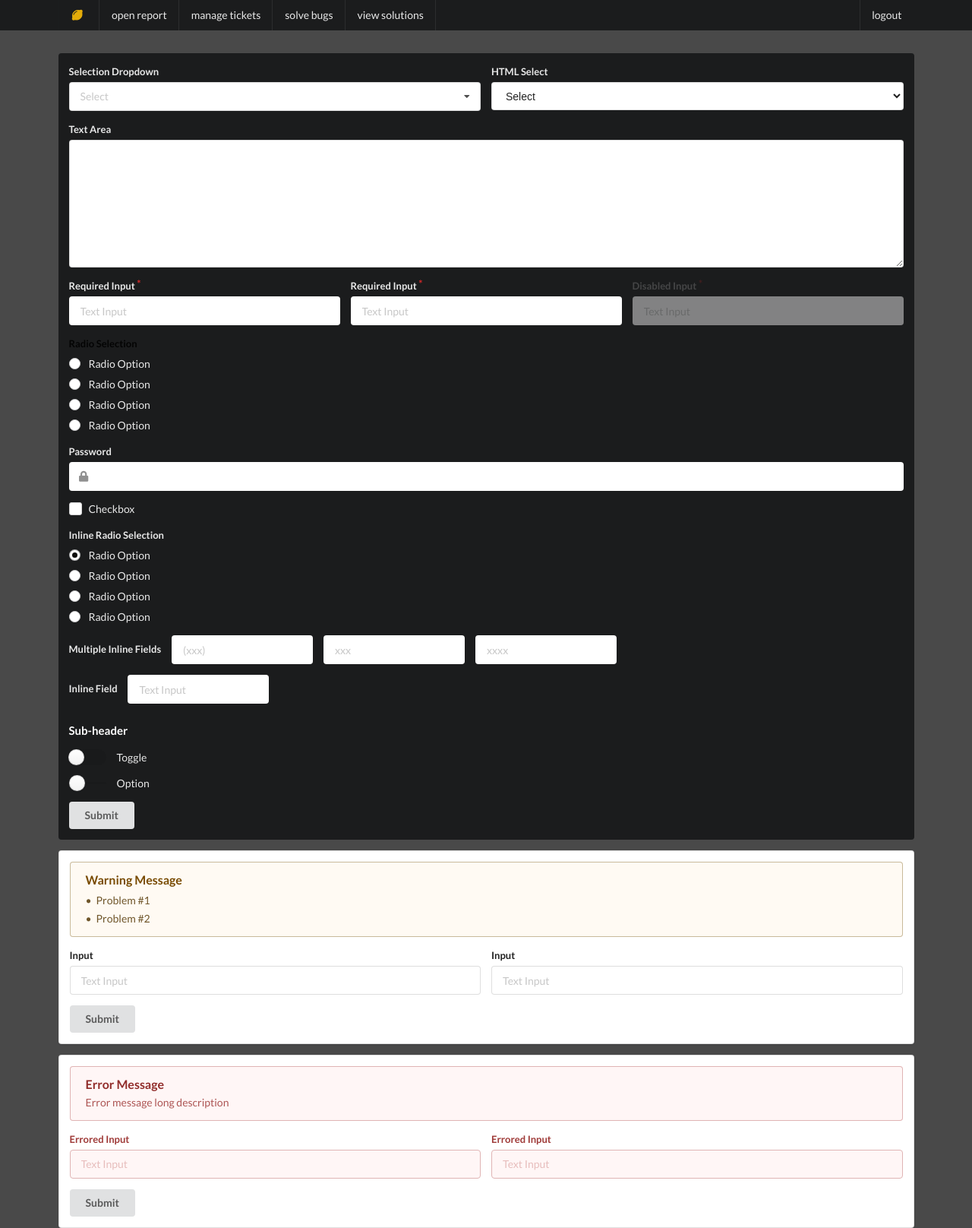
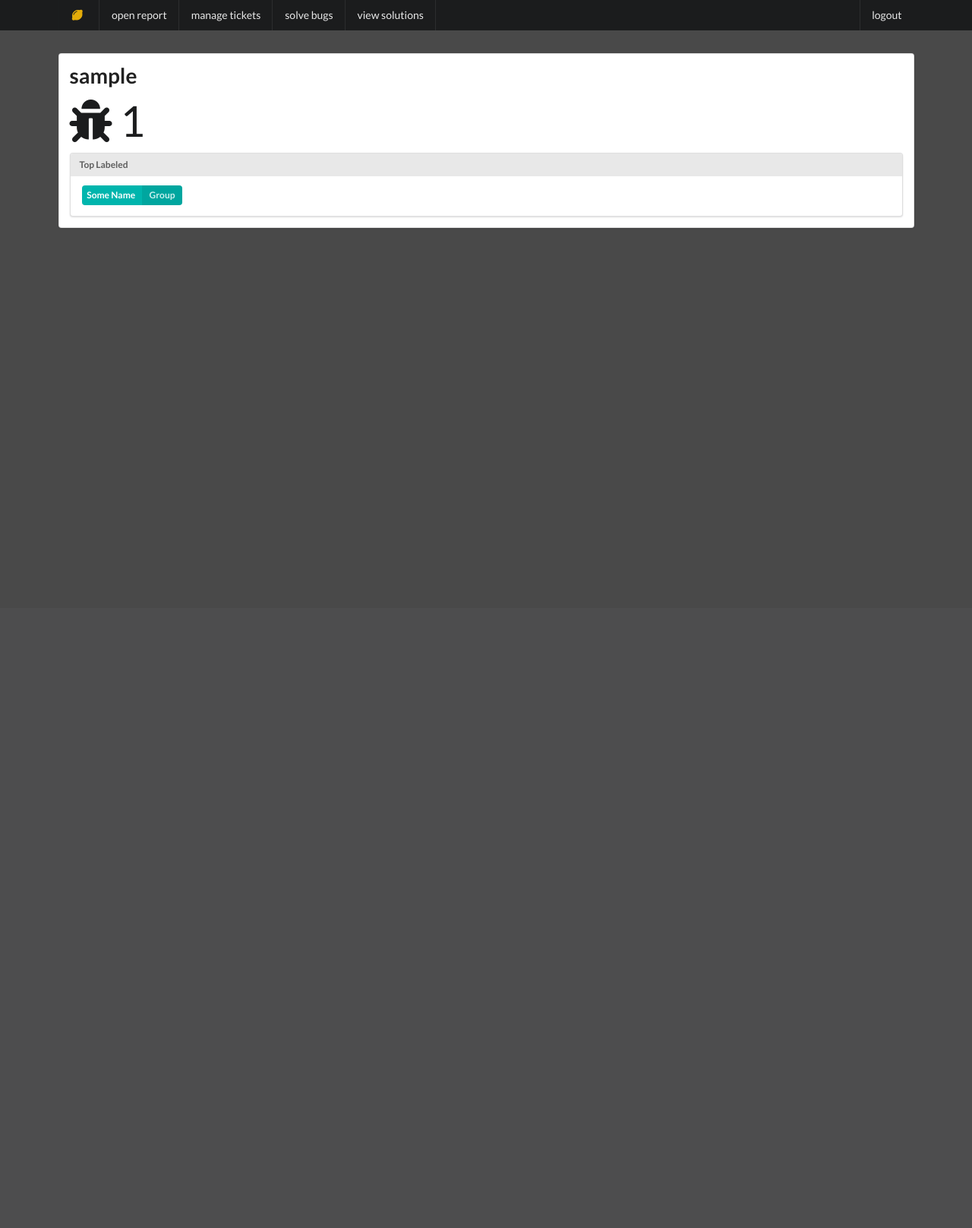
Before and after one commit to exinmusic/bug-juice, a Django app: page /reports/1 in a window 1280 px wide. Shown: the whole page at 76% size. After the commit the page ends 300 px from the top, so only its background shows below. Run offline with Django 3.2, Linux system fonts and the light colour scheme; a user stored in the database is signed in; tables that the repository leaves empty hold one stand-in row (values such as "Sample post"); some libraries are stand-ins or nearby versions.

Commit message:
ui fixes, review buttons work

```diff
--- a/mysite/reports/templates/reports/report.html
+++ b/mysite/reports/templates/reports/report.html
@@ -4,181 +4,22 @@
 
 <div class="ui main container">
 
-    <div class="ui form inverted segment">
-        <div class="two fields">
-          <div class="field">
-      <label>Selection Dropdown</label>
-      <div class="ui selection dropdown">
-        <div class="default text">Select</div>
-        <i class="dropdown icon"></i>
-        <input name="hidden-field" type="hidden">
-        <div class="menu">
-          <div class="item" data-value="1">Choice 1</div>
-          <div class="item" data-value="2">Choice 2</div>
-        </div>
-      </div>
+      <div class="ui warning form segment">
+          <div class="ui huge header">{{ report.nickname }}</div>
+          <div class="ui statistics">
+              <div class="statistic float right">
+                <div class="value">
+                  <i class="bug icon"></i> {{ report.id }}
+                </div>
+              </div>
+            </div>
+          <div class="ui segment">
+            <div class="ui top attached label">Top Labeled</div>
+              <a class="ui teal image label">
+                Some Name
+                <span class="detail">Group</span>
+              </a>
           </div>
-          <div class="field">
-      <label>HTML Select</label>
-      <select>
-        <option value="">Select</option>
-        <option value="1">1</option>
-        <option value="2">2</option>
-      </select>
-          </div>
-        </div>
-        <div class="field">
-          <label>Text Area</label>
-          <textarea></textarea>
-        </div>
-        <div class="three required fields">
-          <div class="field">
-      <label>Required Input</label>
-      <input placeholder="Text Input" type="text">
-          </div>
-          <div class="field">
-      <label>Required Input</label>
-      <input placeholder="Text Input" type="text">
-          </div>
-          <div class="disabled field">
-      <label>Disabled Input</label>
-      <input placeholder="Text Input" disabled="disabled" type="text">
-          </div>
-        </div>
-        <div class="grouped fields">
-          <label>Radio Selection</label>
-          <div class="field">
-      <div class="ui radio checkbox">
-        <input type="radio" name="fruit" checked="checked">
-        <label>Radio Option</label>
-      </div>
-          </div>
-          <div class="field">
-      <div class="ui radio checkbox">
-        <input type="radio" name="fruit">
-        <label>Radio Option</label>
-      </div>
-          </div>
-          <div class="field">
-      <div class="ui radio checkbox">
-        <input type="radio" name="fruit">
-        <label>Radio Option</label>
-      </div>
-          </div>
-          <div class="field">
-      <div class="ui radio checkbox">
-        <input type="radio" name="fruit">
-        <label>Radio Option</label>
-      </div>
-          </div>
-        </div>
-        <div class="field">
-          <label>Password</label>
-          <div class="ui left icon input">
-      <i class="lock icon"></i>
-      <input type="password">
-          </div>
-        </div>
-        <div class="inline field">
-          <div class="ui checkbox">
-      <input type="checkbox">
-      <label>Checkbox</label>
-          </div>
-        </div>
-        <div class="grouped inline fields">
-          <label>Inline Radio Selection</label>
-          <div class="field">
-      <div class="ui radio checkbox">
-        <input type="radio" name="fruit" checked="checked">
-        <label>Radio Option</label>
-      </div>
-          </div>
-          <div class="field">
-      <div class="ui radio checkbox">
-        <input type="radio" name="fruit">
-        <label>Radio Option</label>
-      </div>
-          </div>
-          <div class="field">
-      <div class="ui radio checkbox">
-        <input type="radio" name="fruit">
-        <label>Radio Option</label>
-      </div>
-          </div>
-          <div class="field">
-      <div class="ui radio checkbox">
-        <input type="radio" name="fruit">
-        <label>Radio Option</label>
-      </div>
-          </div>
-        </div>
-        <div class="inline fields">
-          <div class="field">
-      <label>Multiple Inline Fields</label>
-      <input placeholder="(xxx)" type="text">
-          </div>
-          <div class="field">
-      <input placeholder="xxx" type="text">
-          </div>
-          <div class="field">
-      <input placeholder="xxxx" type="text">
-          </div>
-        </div>
-        <div class="inline field">
-          <label>Inline Field</label>
-          <input placeholder="Text Input" type="text">
-        </div>
-        <h4 class="ui header">Sub-header</h4>
-        <div class="field">
-          <div class="ui toggle checkbox">
-      <input name="privacy" type="radio">
-      <label>Toggle</label>
-          </div>
-        </div>
-        <div class="field">
-          <div class="ui slider checkbox">
-      <input name="top-posts" type="checkbox">
-      <label>Option</label>
-          </div>
-        </div>
-        <div class="ui submit button">Submit</div>
-      </div>
-      <div class="ui warning form segment">
-        <div class="ui warning message">
-          <div class="header">Warning Message</div>
-          <ul class="list">
-      <li>Problem #1</li>
-      <li>Problem #2</li>
-          </ul>
-        </div>
-        <div class="two fields">
-          <div class="field">
-      <label>Input</label>
-      <input placeholder="Text Input" type="text">
-          </div>
-          <div class="field">
-      <label>Input</label>
-      <input placeholder="Text Input" type="text">
-          </div>
-        </div>
-        <div class="ui submit button">Submit</div>
-      </div>
-      <div class="ui error form segment">
-        <div class="ui error message">
-          <div class="header">Error Message</div>
-          <p>Error message long description</p>
-        </div>
-        <div class="two fields">
-          <div class="field error">
-      <label>Errored Input</label>
-      <input placeholder="Text Input" type="text">
-          </div>
-          <div class="field error">
-      <label>Errored Input</label>
-      <input placeholder="Text Input" type="text">
-          </div>
-        </div>
-        <div class="ui submit button">Submit</div>
       </div>
 
 </div>
--- a/mysite/reports/views.py
+++ b/mysite/reports/views.py
@@ -1,8 +1,9 @@
 from django.shortcuts import render
 from django.http import HttpResponse
 from django.contrib.auth.decorators import login_required
-from . import models
+from tickets import models
 
 @login_required
 def report(request, rid):
-    return render(request, "reports/report.html", {"rid":rid})
+    r = models.Report.objects.all().filter(id=rid).values()
+    return render(request, "reports/report.html", {"report":r[0]})
--- a/mysite/tickets/views.py
+++ b/mysite/tickets/views.py
@@ -1,4 +1,4 @@
-from django.shortcuts import render
+from django.shortcuts import render, redirect
 from django.http import HttpResponse
 from django.contrib.auth.decorators import login_required
 from . import models
@@ -41,6 +41,7 @@ def tickets(request):
         manage_req = request.POST.get('manage')
         report_id = request.POST.get('report_id')
         print("Ticket management...")
+        # USERS SELECTS bug
         if manage_req == "bug":
             try:
                 entry = models.Report.objects.get(id=report_id)
@@ -48,6 +49,8 @@ def tickets(request):
                 entry.save()
             except:
                 print('No report by that ID found...')
+        if manage_req == "review":
+            return redirect("reports/"+report_id)
 
             all_reports = models.Report.objects.all().filter(bug=False).values()
             return render(request, "tickets/tickets.html", {"reports":all_reports})
```
Also changed, not shown: mysite/tickets/templates/tickets/submit.html (+29 -1 lines), mysite/users/templates/users/login.html (+6 -6 lines), mysite/tickets/static/css/index.css (line endings or trailing spaces).
